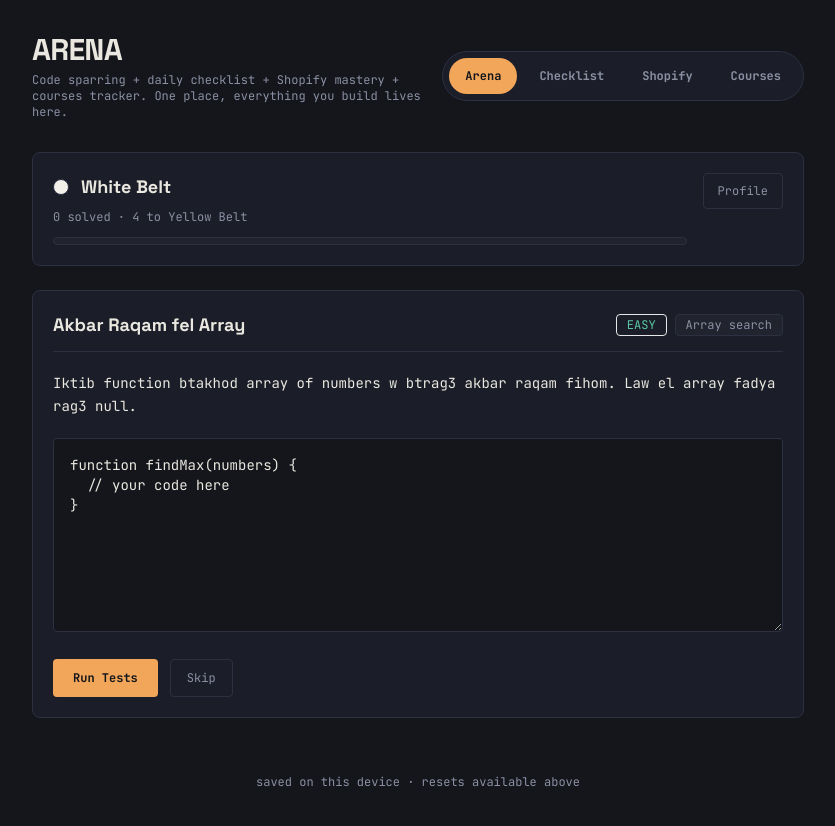
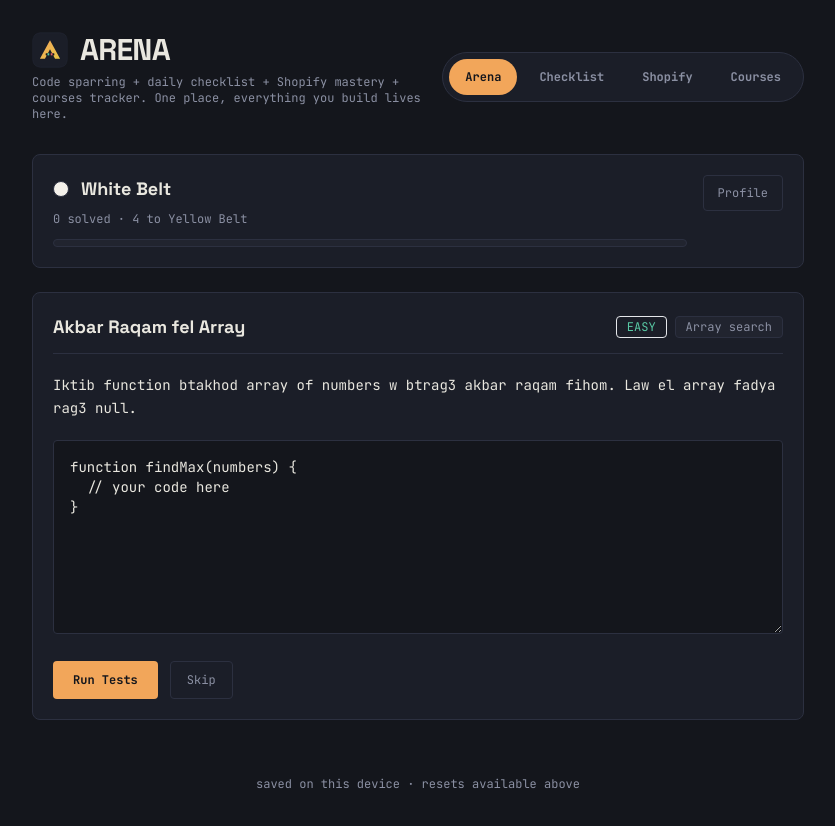
Before and after one commit to yassenahmed77/arena, a Next.js app: page / in a window 1280 px wide. Shown: the top 826 px of the page, without its empty margins (222-1057 px from the left). Built offline with nearby package versions, Linux system fonts and the light colour scheme.

Commit message:
Update logo to arena-icon.svg in header and favicon

```diff
--- a/app/layout.tsx
+++ b/app/layout.tsx
@@ -20,9 +20,9 @@ export const metadata: Metadata = {
   title: "ARENA",
   description: "Code sparring + daily checklist + Shopify mastery + courses tracker. One place, everything you build lives here.",
   icons: {
-    icon: "/icon.png",
-    shortcut: "/icon.png",
-    apple: "/icon.png",
+    icon: "/arena-icon.svg",
+    shortcut: "/arena-icon.svg",
+    apple: "/arena-icon.svg",
   },
 };
 
--- a/app/page.tsx
+++ b/app/page.tsx
@@ -15,10 +15,18 @@ export default function Home() {
         {/* Top row */}
         <header className="flex flex-col md:flex-row md:items-center justify-between gap-4 pb-2">
           <div className="flex-1 min-w-0">
-            <h1 className="font-heading font-bold text-3xl tracking-tight text-text">
-              ARENA
-            </h1>
-            <p className="text-xs font-mono text-text-dim mt-1 max-w-[500px]">
+            <div className="flex items-center gap-3">
+              {/* ARENA Logo */}
+              <img
+                src="/arena-icon.svg"
+                alt="ARENA Logo"
+                className="w-9 h-9 rounded-lg object-contain flex-shrink-0"
+              />
+              <h1 className="font-heading font-bold text-3xl tracking-tight text-text">
+                ARENA
+              </h1>
+            </div>
+            <p className="text-xs font-mono text-text-dim mt-1.5 max-w-[500px]">
               Code sparring + daily checklist + Shopify mastery + courses tracker. One place, everything you build lives here.
             </p>
           </div>
```
Also changed, not shown: app/icon.svg (renamed from arena-icon.svg), public/arena-icon.svg (added).
